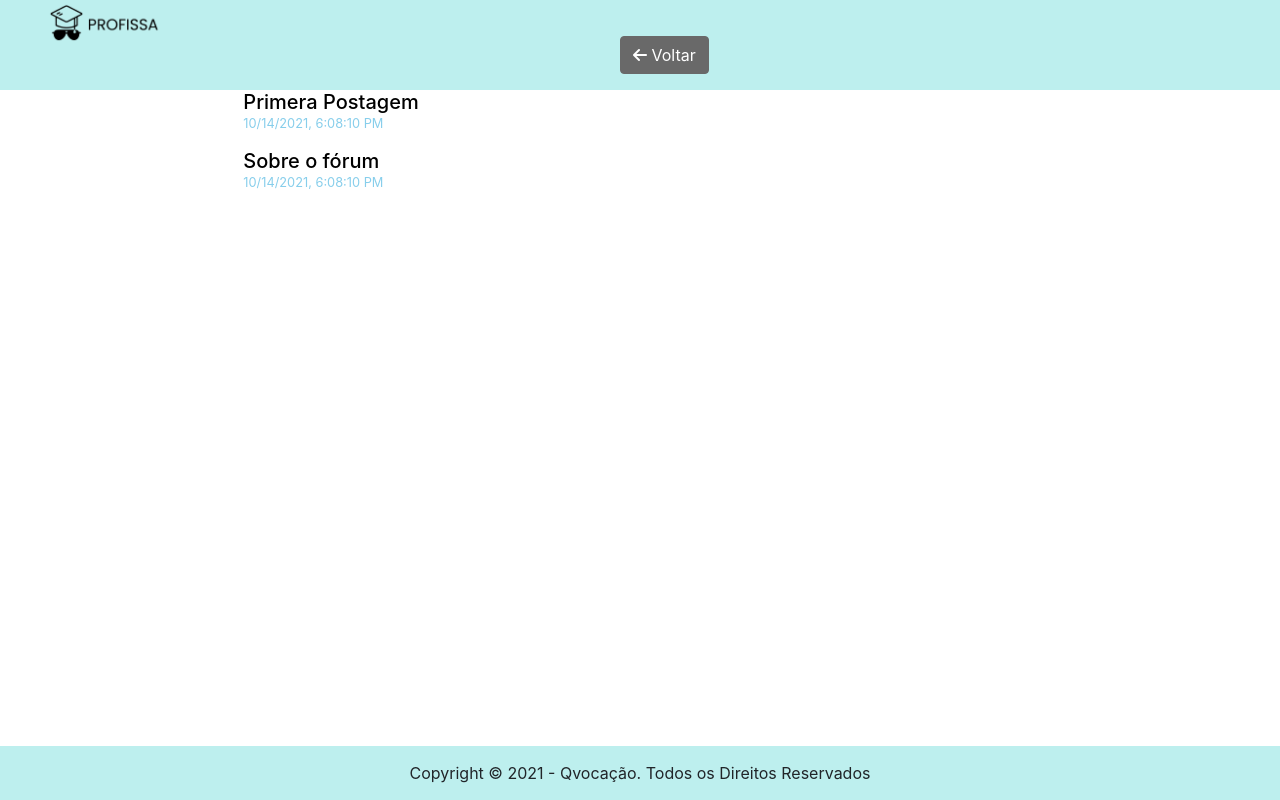
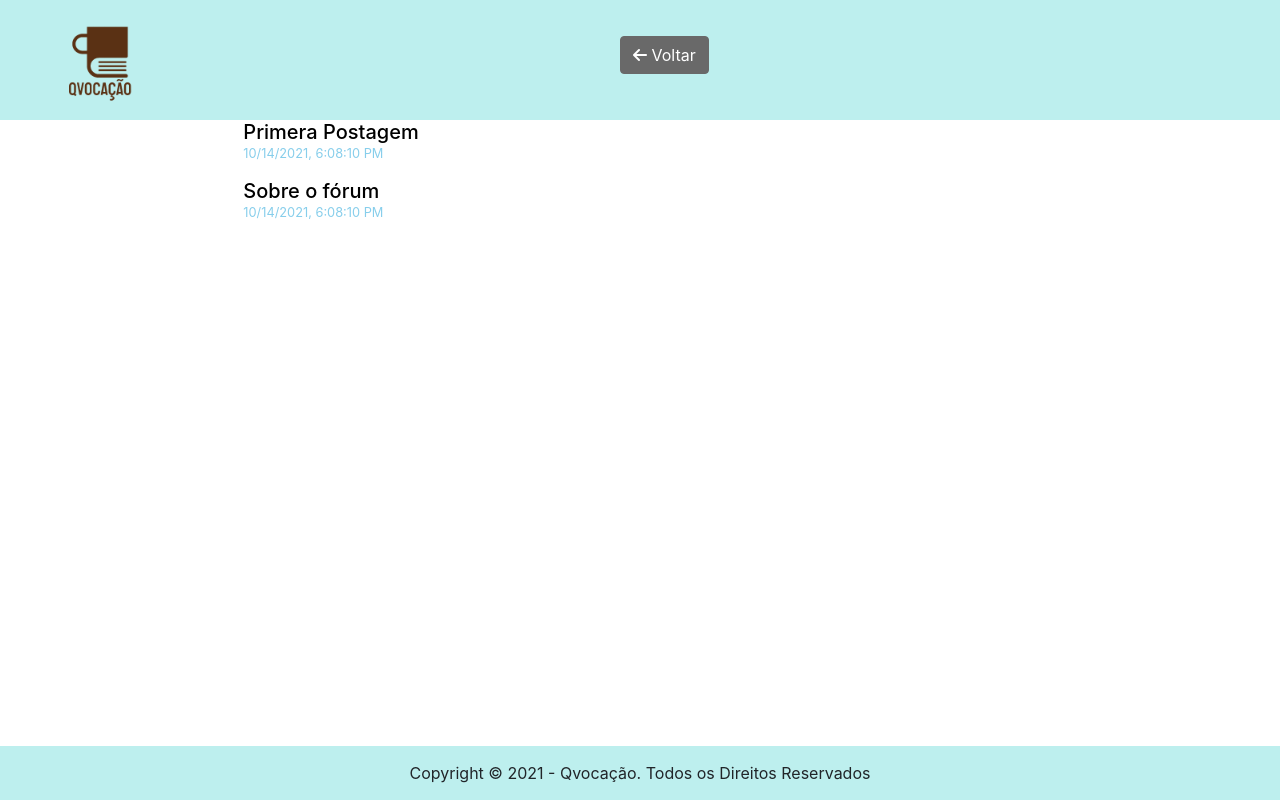
Before and after one commit to joaovReis0/TI2_G14, a website: page tiaw-ppl-cc-m-20211-grupo-9-escolha-profissional/public/Forum.html in a window 1280 px wide. Shown: the top 800 px of the page. Drawn offline with nearby package versions, Linux system fonts and the light colour scheme.

Commit message:
Update Forum.html

```diff
--- a/tiaw-ppl-cc-m-20211-grupo-9-escolha-profissional/public/Forum.html
+++ b/tiaw-ppl-cc-m-20211-grupo-9-escolha-profissional/public/Forum.html
@@ -21,7 +21,7 @@
     <header class="container-fluid header">
         <div class="row">
             <div class="col-6 logo_area">
-                <img src="assets/img/logo desktop 1 final.png" class="logo">
+                <img src="assets/novaLogo.png" class="logo">
             </div>
             <div class="col-6 menu_area">
                 <nav class="menu">
```
